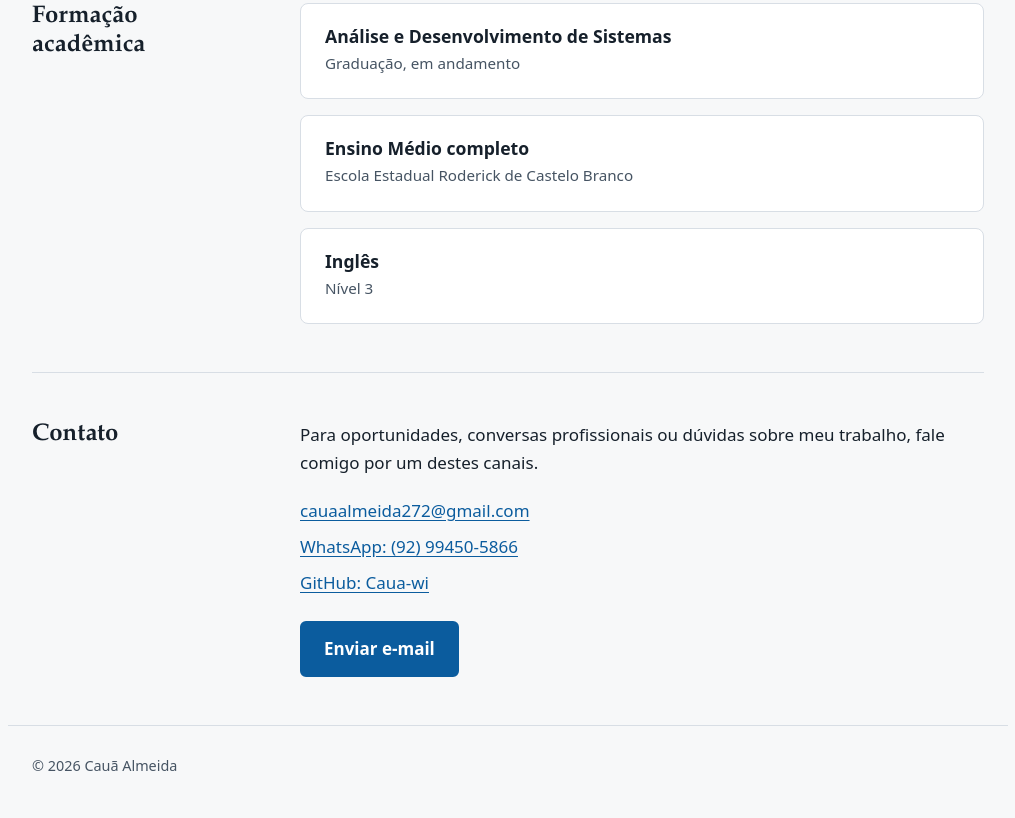
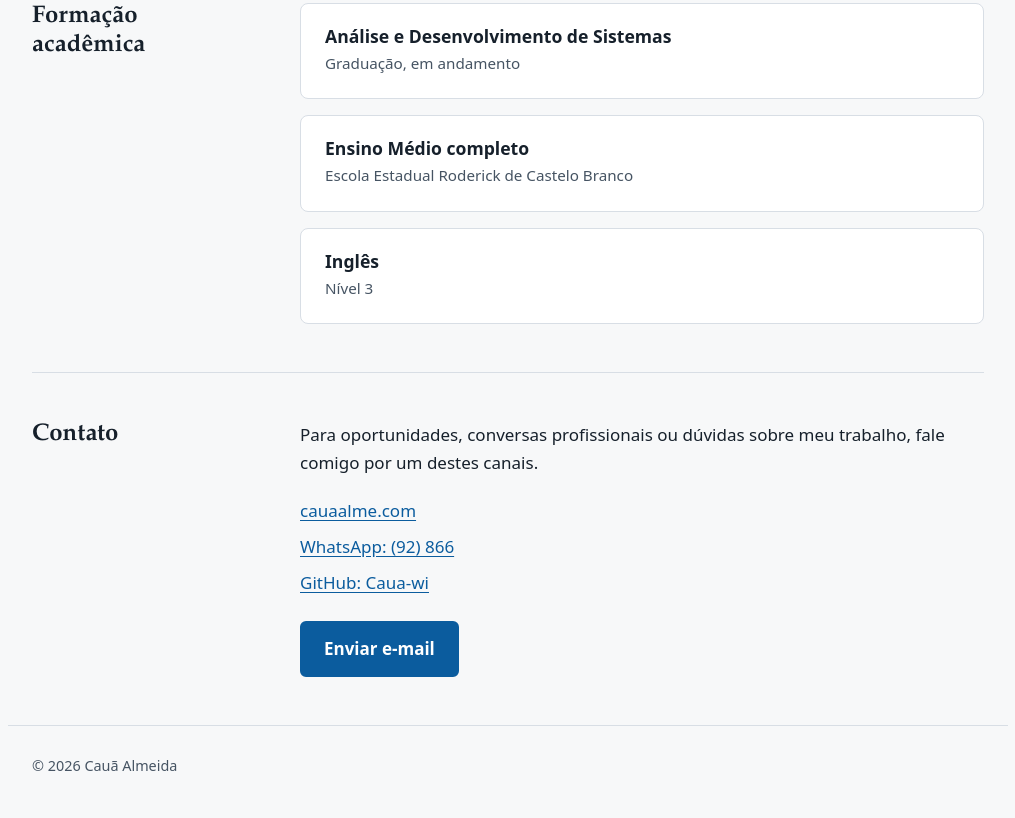
Before and after one commit to Caua-wi/portfolio, a plain HTML site: page index.html in a window 1280 px wide. Shown: the part 1963-2781 px from the top of the page, without its empty margins (132-1147 px from the left). Drawn offline with Linux system fonts and the light colour scheme; a script that the page names is missing.

Commit message:
Update index.html

```diff
--- a/index.html
+++ b/index.html
@@ -148,11 +148,11 @@
             <div class="conteudo">
                 <p>Para oportunidades, conversas profissionais ou dúvidas sobre meu trabalho, fale comigo por um destes canais.</p>
                 <ul class="contatos">
-                    <li><a href="mailto:cauaalmeida272@gmail.com">cauaalmeida272@gmail.com</a></li>
-                    <li><a href="https://api.whatsapp.com/send?phone=5592994505866&amp;text=Bom%20dia" target="_blank" rel="noopener noreferrer">WhatsApp: (92) 99450-5866</a></li>
+                    <li><a href="mailto:cauaalmeida272@gmail.com">cauaalme.com</a></li>
+                    <li><a href="https://api.whatsapp.com/send?phone=5505866&amp;text=Bom%20dia" target="_blank" rel="noopener noreferrer">WhatsApp: (92) 866</a></li>
                     <li><a href="https://github.com/Caua-wi" target="_blank" rel="noopener noreferrer">GitHub: Caua-wi</a></li>
                 </ul>
-                <a class="btn" href="mailto:cauaalmeida272@gmail.com">Enviar e-mail</a>
+                <a class="btn" href="mailto:cau2@gmail.com">Enviar e-mail</a>
             </div>
         </section>
     </main>
```
